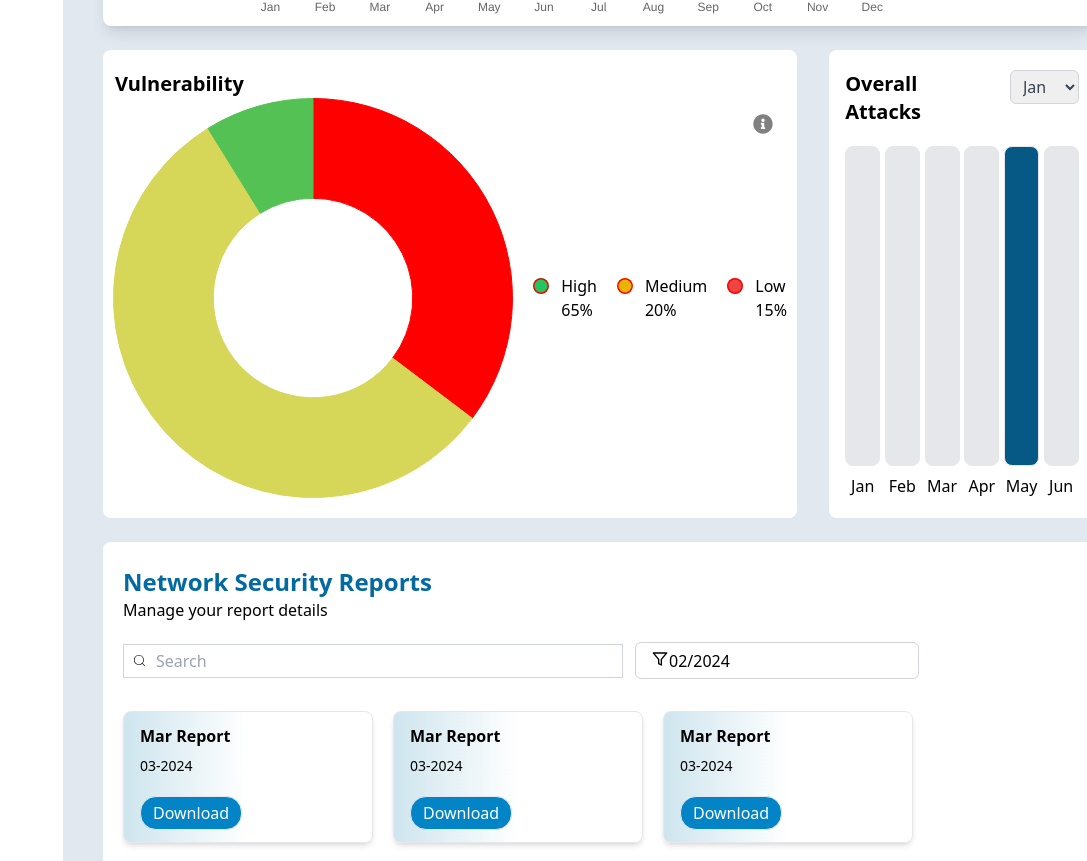
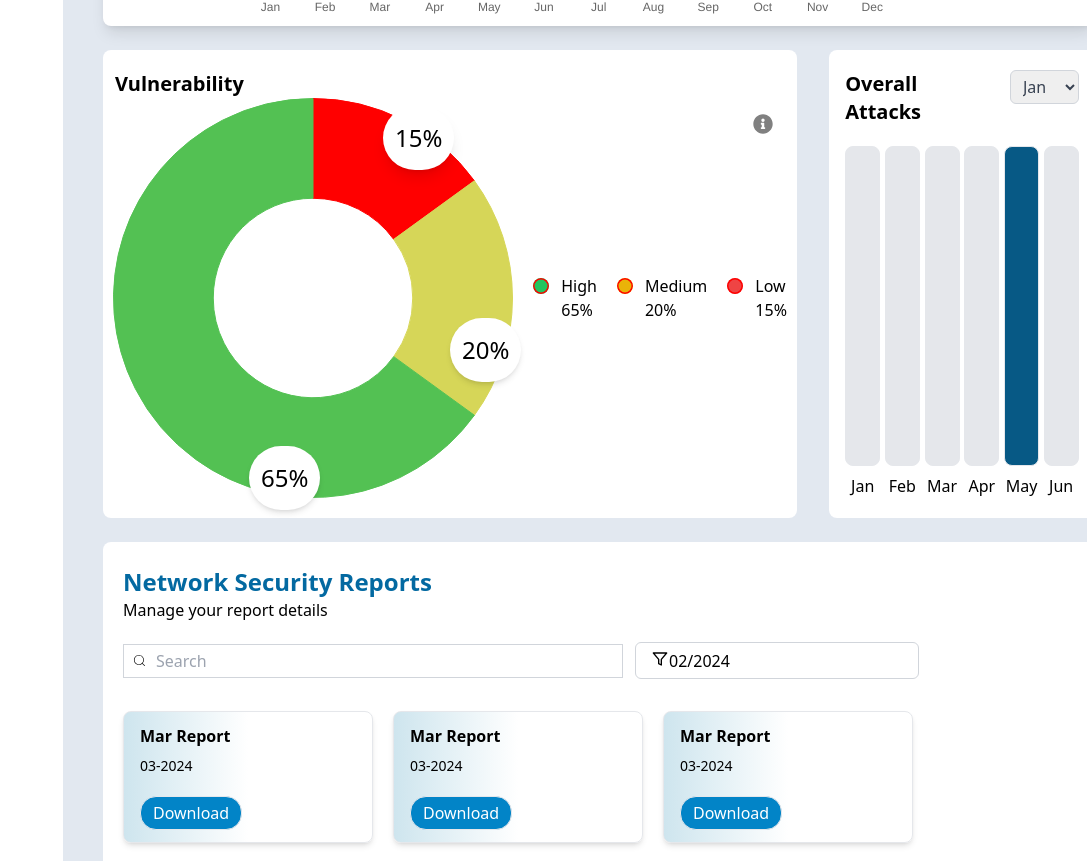
Before and after one commit to Praveen8161/server_hardening, a React (Vite) app: page / in a window 1280 px wide. Shown: the part 1010-1871 px from the top of the page, without its empty margins (193-1280 px from the left). Built offline with nearby package versions, Linux system fonts and the light colour scheme.

Commit message:
style: style change for donut chart

```diff
--- a/src/Components/Security_donut_chart.jsx
+++ b/src/Components/Security_donut_chart.jsx
@@ -14,7 +14,16 @@ const Security_donut_chart = () => {
           <FaInfoCircle size={20} color="gray" />
         </p>
       </div>
-      <div className="max-h-[90vh] md:max-h-[50vh] min-w-full flex flex-row justify-center gap-5">
+      <div className="max-h-[90vh] md:max-h-[50vh] min-w-full flex flex-row justify-center gap-5 relative ">
+        <div className="absolute text-2xl px-3 py-[16px] bg-white rounded-full shadow-md -bottom-3 left-[20%]">
+          65%
+        </div>
+        <div className="absolute text-2xl px-3 py-[16px] bg-white rounded-full shadow-md top-[55%] left-[50%]">
+          20%
+        </div>
+        <div className="absolute text-2xl px-3 py-[16px] bg-white rounded-full shadow-lg top-2 left-[40%]">
+          15%
+        </div>
         <>
           <Doughnut
             options={{
@@ -28,7 +37,7 @@ const Security_donut_chart = () => {
               labels: ["High", "Medium", "Low"],
               datasets: [
                 {
-                  data: [12, 19, 3],
+                  data: [15, 20, 65],
                   backgroundColor: ["red", "#d6d658", "#53c153"],
                   borderColor: ["red", "#d6d658", "#53c153"],
                   borderWidth: 1,
```
